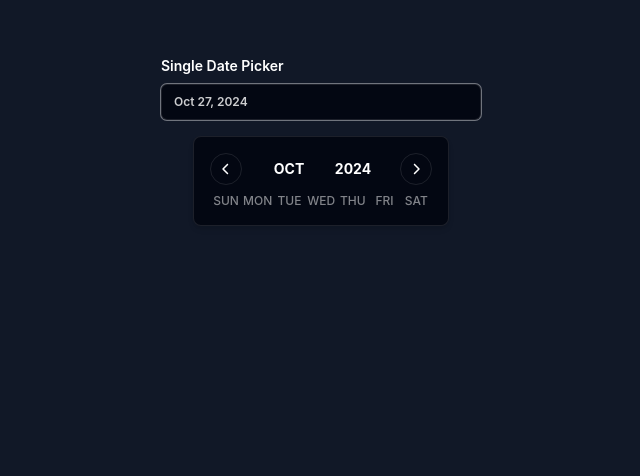
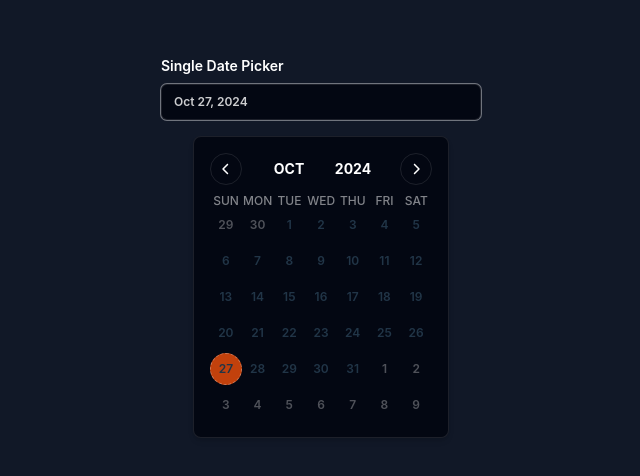
Before and after one commit to douglaslb/react-date-picker-component, a React (Vite) app: page / in a window 1280 px wide. Shown: the part 312-788 px from the top of the page, without its empty margins (319-959 px from the left). Built offline with nearby package versions, Linux system fonts and the light colour scheme.

Commit message:
finishing date picker behaviour for single date selection

```diff
--- a/src/components/DatePicker/DatePickerBody.tsx
+++ b/src/components/DatePicker/DatePickerBody.tsx
@@ -1,6 +1,6 @@
 import React from "react";
 import { DatePickerType } from "./types";
-import { createDatesArray, WEEK_DAYS } from "../../utils";
+import { createDatesArray, equalDates, WEEK_DAYS } from "./utils";
 import { twMerge } from "tailwind-merge";
 
 export interface DatePickerBodyProps {
@@ -13,13 +13,51 @@ export interface DatePickerBodyProps {
   onClickDate: (date: Date) => void;
 }
 
-export function DatePickerBody(props: DatePickerBodyProps) {
+export function DatePickerBody({
+  dateView,
+  type,
+  dateSelected,
+  onClickDate,
+}: DatePickerBodyProps) {
+  const today = new Date();
+
   return (
     <div>
       <div className="grid grid-cols-7 w-fit h-fit gap-y-1">
         {WEEK_DAYS.map(({ label }) => (
-          <div className="text-center text-xs font-medium text-white/50 w-8">
+          <div
+            key={label}
+            className="text-center text-xs font-medium text-white/50 w-8"
+          >
             {label}
+          </div>
+        ))}
+      </div>
+
+      <div className="grid grid-cols-7 w-fit h-fit gap-y-1">
+        {createDatesArray(dateView).map((date) => (
+          <div
+            key={date.toISOString()}
+            className="flex items-center justify-center"
+          >
+            {(!type || type === "single") && (
+              <div
+                onClick={() => onClickDate(date)}
+                className={twMerge(
+                  "flex items-center justify-center text-center text-xs font-semibold cursor-pointer rounded-full hover:bg-white/10 w-8 h-8 transition-all select-none active:scale-90",
+                  equalDates(today, date) &&
+                    "border border-dashed border-white/30",
+                  equalDates(dateSelected, date) &&
+                    "bg-orange-700 hover:bg-orange-700",
+                  dateView.getMonth() !== date.getMonth() ||
+                    dateView.getFullYear() !== dateView.getFullYear()
+                    ? "text-white/30"
+                    : ""
+                )}
+              >
+                {date.getDate()}
+              </div>
+            )}
           </div>
         ))}
       </div>
--- a/src/components/DatePicker/DatePickerHeader.tsx
+++ b/src/components/DatePicker/DatePickerHeader.tsx
@@ -1,6 +1,6 @@
 import { DropdownItem } from "./types";
 import { Dropdown } from "./Dropdown";
-import { createYearsArray, MONTHS } from "../../utils";
+import { createYearsArray, MONTHS } from "./utils";
 import { useState } from "react";
 
 export interface DatePickerHeaderProps {
--- a/src/components/DatePicker/Dropdown.tsx
+++ b/src/components/DatePicker/Dropdown.tsx
@@ -63,7 +63,7 @@ export function Dropdown({
             }}
             className={twMerge(
               "text-white flex items-center justify-center text-center text-xs font-bold cursor-pointer hover:bg-white/10 rounded-md py-1 px-3",
-              currentSelected == item.id && "bg-orange-600 hover:bg-orange-600"
+              currentSelected == item.id && "bg-orange-700 hover:bg-orange-700"
             )}
           >
             {item.label}
--- a/src/components/DatePicker/index.tsx
+++ b/src/components/DatePicker/index.tsx
@@ -1,5 +1,5 @@
 import { useState } from "react";
-import { DatePickerProps } from "./types";
+import { DatePickerProps, DropdownItem } from "./types";
 import { DatePickerInput } from "./DatePickerInput";
 import { DatePickerHeader } from "./DatePickerHeader";
 import { DatePickerBody } from "./DatePickerBody";
@@ -30,11 +30,53 @@ export function DatePicker(props: DatePickerProps) {
     end: props.value.endDate ?? today,
   });
 
-  function handleOnClickMonth() {}
-  function handleOnClickYear() {}
-  function handleOnClickNextMonth() {}
-  function handleOnClickPrevMonth() {}
-  function handleOnClickDate() {}
+  function handleOnClickMonth(item: DropdownItem) {
+    setViewDate((prevViewDate) => {
+      const newViewDate = new Date(prevViewDate);
+      newViewDate.setMonth(item.id);
+      return newViewDate;
+    });
+  }
+
+  function handleOnClickYear(item: DropdownItem) {
+    setViewDate((prevViewDate) => {
+      const newViewDate = new Date(prevViewDate);
+      newViewDate.setFullYear(item.id);
+      return newViewDate;
+    });
+  }
+
+  function handleOnClickNextMonth() {
+    setViewDate((prevViewDate) => {
+      const newViewDate = new Date(prevViewDate);
+      newViewDate.setMonth(newViewDate.getMonth() + 2, 0);
+
+      return newViewDate;
+    });
+  }
+
+  function handleOnClickPrevMonth() {
+    setViewDate((prevViewDate) => {
+      const newViewDate = new Date(prevViewDate);
+      newViewDate.setMonth(newViewDate.getMonth(), 0);
+
+      return newViewDate;
+    });
+  }
+
+  function handleOnClickDate(selectedDate: Date) {
+    if (props.type == "multiple") {
+      return;
+    }
+
+    if (props.type == "range") {
+      return;
+    }
+
+    setSelectedDate(selectedDate);
+    setViewDate(selectedDate);
+    props.setValue({ selectedDate });
+  }
 
   return (
     <div className="relative">
--- a/src/utils/index.ts
+++ b/src/components/DatePicker/utils.ts
@@ -1,4 +1,4 @@
-import { DropdownItem } from "../components/DatePicker/types";
+import { DropdownItem } from "./types";
 
 export const MONTHS: DropdownItem[] = [
   { id: 0, label: "JAN" },
@@ -76,3 +76,11 @@ export function createDatesArray(date: Date): Date[] {
 
   return daysArray;
 }
+
+export function equalDates(date1: Date, date2: Date) {
+  const isSameDay = date1.getDate() === date2.getDate();
+  const isSameMonth = date1.getMonth() === date2.getMonth();
+  const isSameYear = date1.getFullYear() === date2.getFullYear();
+
+  return isSameDay && isSameMonth && isSameYear;
+}
```
